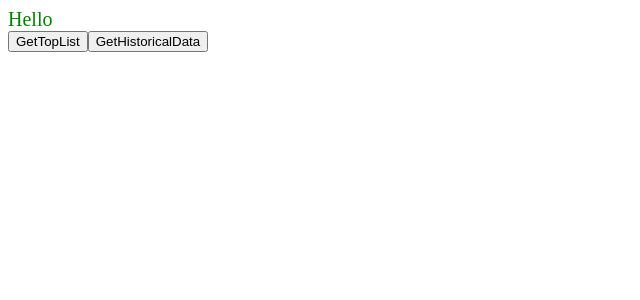
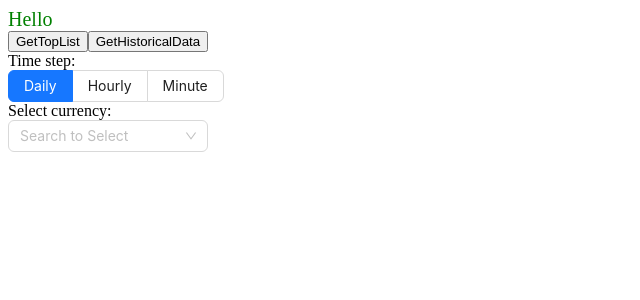
Before and after one commit to VukZh/Otus-ReactJS-Course, a React app: page / in a window 1280 px wide. Shown: the top 300 px of the page, without its empty margins (0-640 px from the left). Built offline with nearby package versions, Linux system fonts and the light colour scheme.

Commit message:
install antd and create hooks

```diff
--- a/package.json
+++ b/package.json
@@ -75,6 +75,7 @@
     "webpack-dev-server": "^4.13.3"
   },
   "dependencies": {
+    "antd": "^5.4.4",
     "axios": "^1.3.5",
     "react": "^18.2.0",
     "react-dom": "^18.2.0",
--- a/src/App.tsx
+++ b/src/App.tsx
@@ -1,14 +1,15 @@
 import React from 'react';
 import styled from 'styled-components';
-import {useDispatch} from "react-redux";
 import {ActionTypes} from "./state/types";
+import {ControlSection} from "./components/controlSection";
+import {useTypedDispatch} from "./hooks/useTypedDispatch";
 
 const Text = styled.div`
   color: green;
   font-size: 20px;
 `;
 export const App: React.FC = () => {
-  const dispatch = useDispatch();
+  const dispatch = useTypedDispatch();
   const getTopListHandle = () => dispatch({type: ActionTypes.GET_TOP_CURRENCIES})
   const getHistoricalDataHandle = () => dispatch({type: ActionTypes.GET_HISTORICAL_DATA})
   return (
@@ -16,6 +17,8 @@ export const App: React.FC = () => {
       <Text>Hello</Text>
       <button onClick={getTopListHandle}>GetTopList</button>
       <button onClick={getHistoricalDataHandle}>GetHistoricalData</button>
+      <div></div>
+      <ControlSection/>
     </>
   );
 };
--- /dev/null
+++ b/src/components/controlSection.tsx
@@ -0,0 +1,52 @@
+import { FC } from 'react';
+import { Radio, Select } from 'antd';
+import {ActionTypes} from "../state/types";
+import {useTypedDispatch} from "../hooks/useTypedDispatch";
+export const ControlSection: FC = () => {
+  const dispatch = useTypedDispatch();
+  const options = [
+    {
+      value: 'BTC',
+      label: 'BTC',
+    },
+    {
+      value: 'ETH',
+      label: 'ETH',
+    },
+    {
+      value: 'BNB',
+      label: 'BNB',
+    },
+    {
+      value: 'USDT',
+      label: 'USDT',
+    },
+    {
+      value: 'USDC',
+      label: 'USDC',
+    },
+  ]
+  const setTimeStepHandler = (e) => dispatch({type: ActionTypes.SET_TIME_STEP, payload: e.target.value});
+  const setCurrencyHandler = (currency) => dispatch({type: ActionTypes.SET_CURRENCY, payload: currency});
+  return (
+    <>
+      <div>Time step: </div>
+      <Radio.Group defaultValue='day' buttonStyle='solid' onChange={setTimeStepHandler}>
+        <Radio.Button value='day'>Daily</Radio.Button>
+        <Radio.Button value='hour'>Hourly</Radio.Button>
+        <Radio.Button value='minute'>Minute</Radio.Button>
+      </Radio.Group>
+      <div>Select currency:</div>
+      <Select
+        showSearch
+        style={{ width: 200 }}
+        placeholder='Search to Select'
+        optionFilterProp='children'
+        filterOption={(input, option) => (option?.label ?? '').includes(input)}
+        listHeight={200}
+        options={options}
+        onChange={setCurrencyHandler}
+      />
+    </>
+  );
+};
--- /dev/null
+++ b/src/hooks/useTypedDispatch.ts
@@ -0,0 +1,5 @@
+import {TypedDispatch} from "../state/store";
+import {useDispatch} from "react-redux";
+
+type DispatchFunc = () => TypedDispatch;
+export const useTypedDispatch: DispatchFunc = useDispatch;
--- /dev/null
+++ b/src/hooks/useTypedSelector.ts
@@ -0,0 +1,4 @@
+import {TypedUseSelectorHook, useSelector} from "react-redux";
+import {RootState} from "../state/store";
+
+export const useTypedSelector: TypedUseSelectorHook<RootState> = useSelector;
--- a/src/state/store.ts
+++ b/src/state/store.ts
@@ -10,4 +10,5 @@ export const store = createStore(
   composeWithDevTools(applyMiddleware(sagaMiddleware))
 );
 sagaMiddleware.run(rootSaga);
+export type RootState = ReturnType<typeof store.getState>
 export type TypedDispatch = typeof store.dispatch;
```
Also changed, not shown: 1 other file (tests, documents, lock files or other folders).
